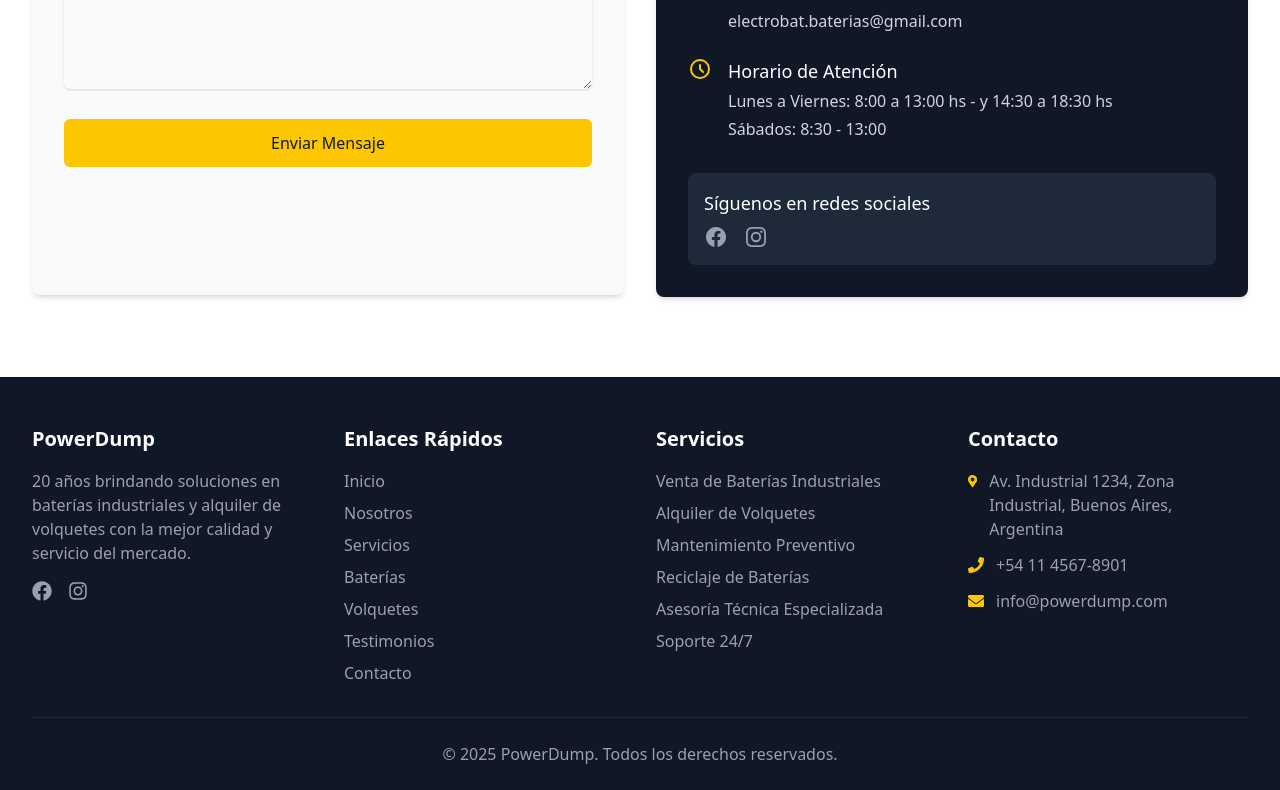
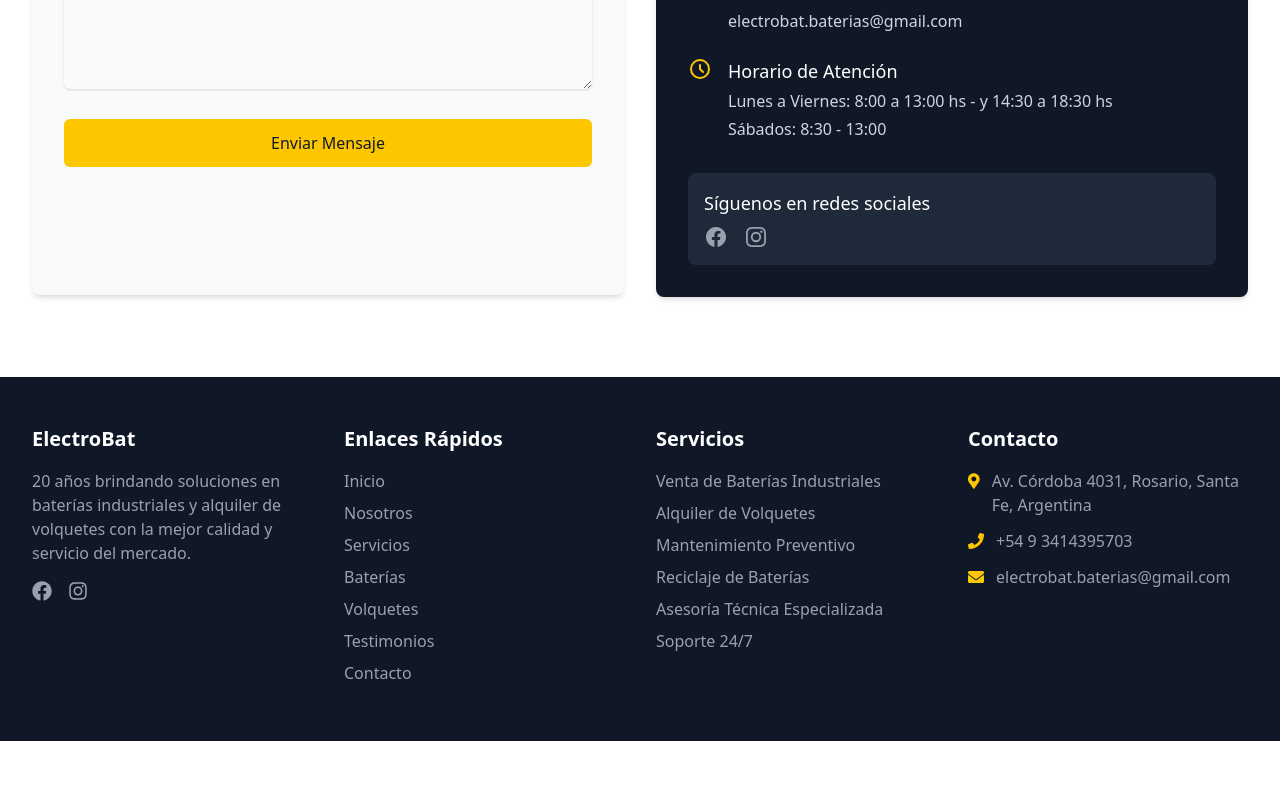
Before and after one commit to matecauci15/ElectroBat, a React (Vite) app in the folder electrobat/: page /#features in a window 1280 px wide. Shown: the part 6396-7186 px from the top of the page. After the commit the page ends 7137 px from the top, so only its background shows below. Built offline with nearby package versions, Linux system fonts and the light colour scheme.

Commit message:
Footer change

```diff
--- a/electrobat/package.json
+++ b/electrobat/package.json
@@ -10,7 +10,6 @@
     "preview": "vite preview",
     "predeploy": "npm run build",
     "deploy": "gh-pages -d dist"
-
   },
   "dependencies": {
     "@tailwindcss/vite": "^4.0.9",
--- a/electrobat/src/assets/Footer.tsx
+++ b/electrobat/src/assets/Footer.tsx
@@ -89,7 +89,7 @@ export const Footer: React.FC = () => {
       <div className="max-w-7xl mx-auto px-4 sm:px-6 lg:px-8">
         <div className="grid grid-cols-1 md:grid-cols-4 gap-8 mb-8">
           <div>
-            <h3 className="text-xl font-bold mb-4">PowerDump</h3>
+            <h3 className="text-xl font-bold mb-4">ElectroBat</h3>
             <p className="text-gray-400 mb-4">
               20 años brindando soluciones en baterías industriales y alquiler de volquetes con la mejor calidad y servicio del mercado.
             </p>
@@ -139,22 +139,18 @@ export const Footer: React.FC = () => {
             <ul className="space-y-3">
               <li className="flex items-start">
                 <FaMapMarkerAlt className="text-yellow-400 mt-1 mr-3" />
-                <span className="text-gray-400">Av. Industrial 1234, Zona Industrial, Buenos Aires, Argentina</span>
+                <span className="text-gray-400">Av. Córdoba 4031, Rosario, Santa Fe, Argentina</span>
               </li>
               <li className="flex items-center">
                 <FaPhone className="text-yellow-400 mr-3" />
-                <span className="text-gray-400">+54 11 4567-8901</span>
+                <span className="text-gray-400">+54 9 3414395703</span>
               </li>
               <li className="flex items-center">
                 <FaEnvelope className="text-yellow-400 mr-3" />
-                <span className="text-gray-400">info@powerdump.com</span>
+                <span className="text-gray-400">electrobat.baterias@gmail.com</span>
               </li>
             </ul>
           </div>
-        </div>
-
-        <div className="border-t border-gray-800 pt-6 text-center text-gray-400">
-          <p>&copy; {new Date().getFullYear()} PowerDump. Todos los derechos reservados.</p>
         </div>
       </div>
     </footer>
```
